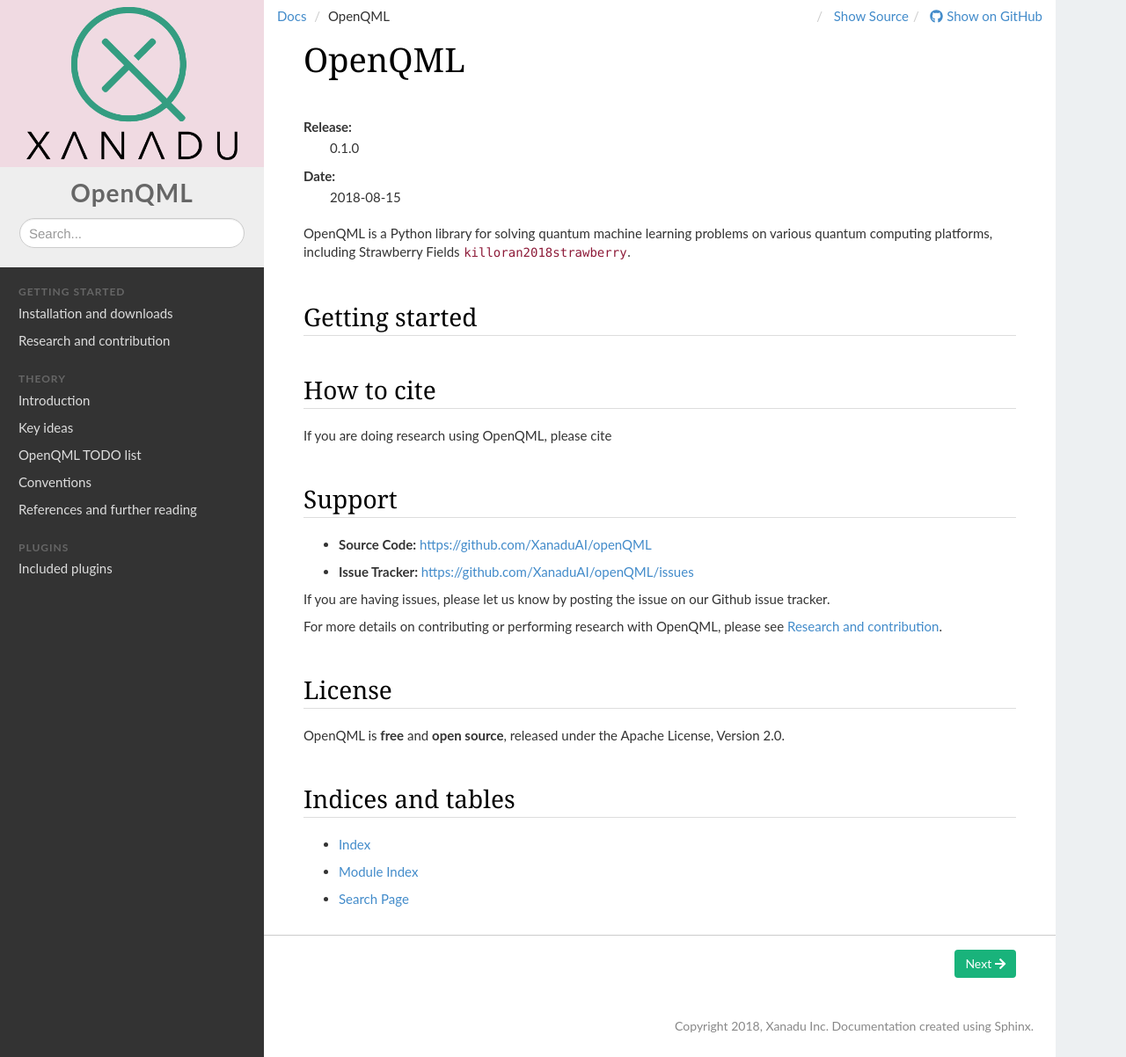
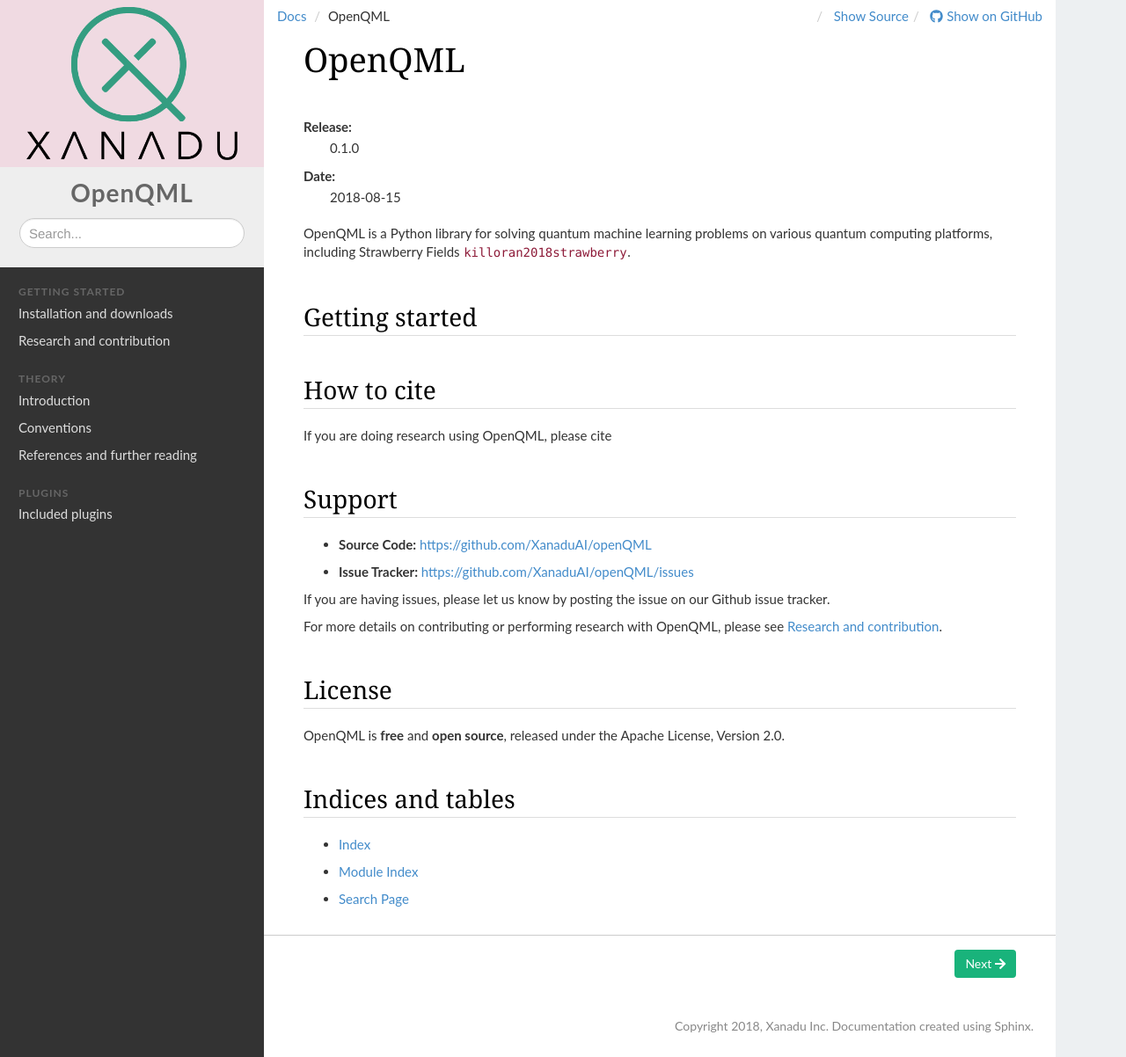
Before and after one commit to rizkyikiw42/pennylane, a Sphinx documentation site: the page built from doc/index.rst, in a window 1280 px wide and 1202 px high. Shown: the whole window at 88% size. Built offline with Sphinx 7.4.7, drawn with Linux system fonts in a browser that asks for light colours; nearby versions of some CDN libraries; cross-references to code outside the pages are shown as plain code; part of the change alters nothing that is shown.

Commit message:
fixing sidebar

```diff
--- a/doc/TODO.rst
+++ /dev/null
@@ -1,262 +0,0 @@
-OpenQML TODO list
-=================
-
-
-Basic idea
-----------
-
-Given a quantum computing backend (simulator or actual hardware) via a plugin,
-the library takes an optimization problem consisting of a quantum circuit template :math:`f(\theta_i)`
-where :math:`\theta_i` is a vector of optimization parameters, some inputs :math:`x_i` and possibly some outputs :math:`y_i`,
-a cost/error function based on the output of the circuit, e.g.
-
-.. math::
-  C(\theta_i) = \sum_i |\tr(f(\theta_i)(x_i) Y_i) -y_i|^2
-
-and possibly a penalty function. It then trains the circuit by optimizing the thetas to minimize C.
-The inputs :math:`x_i` could be initial state preparation procedures, or just arbitrary gate parameters.
-The inputs can contain noise, and when using a hardware backend, expectation values :math:`Y_i` are estimated
-by averaging a fixed number of measurements, so there's statistical noise in the result.
-
-The trained circuit is tested (or used) with another sample of :math:`x_i` and :math:`y_i`.
-Both training and testing steps rely on having a quantum circuit black box at hand.
-The thetas are continuous variables, typically rotation angles or in the CV case, unconstrained real numbers.
-
-
-Variational Circuit
--------------------
-
-The variational circuit :math:`U(\theta) = U_1,...,U_D` prepares a state :math:`|\psi(\theta)\rangle =  U(\theta) |0\rangle`. There are three modes in which we can run the circuit:
-
-1. Prepare and sample from :math:`|\psi(\theta)\rangle`. Sampling means to perform a projective measurement in some basis, for example the computational or Fock basis.
-
-2. Prepare the state :math:`|\psi(\theta)\rangle` and estimate the expectation value :math:`\langle \psi(\theta)| O |\psi(\theta)\rangle` of an operator :math:`O`. The estimation can be analytical (classical simulations), or by taking the average of multiple measurements (quantum hardware).
-
-3. Use a ''derivative circuit'' to prepare the state :math:`\partial_{\mu} U(\theta) |0\rangle` with :math:`\mu \in \theta` and estimate the derivative of the expectation of :math:`O`:
-
-.. math::
-
-	\partial_{\mu}\langle \psi(\theta)| O |\psi(\theta)\rangle =  -2 \sum_k \sum_l a_k g_l Im[\langle 0 | U_1..A_k..U_D O_l U_1...U_D |0 \rangle ]
-
-where we have :math:`O = \sum_l g_l O_l` and :math:`\partial_{\mu} U(\mu) = \sum_k a_k A_k`. This incorporates the two cases currently mentioned in the literature:
-
-* UNITARIES FROM GENERATORS: If :math:`U(\mu) = e^{i \mu G}`, we decompose :math:`G = \sum_k a_k P_k` where the :math:`P_k` are unitary, then :math:`U_k = P_k U(\mu)`.
-* GATE DERIVATIVES AS LINEAR COMBINATIONS OF UNITARIES: We can often decompose :math:`\partial_{\mu} U(\mu) = \sum_k a_k A_k(\mu)`, where the :math`U_k(\mu)` are parametrized unitary gates that are part of the elementary gate set of the quantum device.
-
-
-The circuit can also depend on some inputs :math:`(x_1,...,x_N)` of which we do not have to take derivatives, but which can nonetheless change between two calls of the circuit.
-
-.. note::
-
-	How do we deal with batch inputs, i.e. if we need the circuit with the same parameters to be executed for batches of inputs :math:`(x_1,...,x_N), (z_1,...,z_N)...`?
-
-.. note::
-
-	The parameter update for a set of parameters can be parallelised on classical architectures, in other words, updating one parameter is independent of the other updates.
-
-
-
-Gradient
---------
-
-The optimization algorithm is a gradient-based one, and it should probably be able to handle noisy data.
-
-* stochastic gradient descent
-
-The gradient can be computed in different ways:
-
-1. user giving us a :math:`\nabla_{\theta_i} f` black box in addition to :math:`f`
-2. automatically using numerical differentiation based on :math:`f` evaluations only, `<https://pypi.org/project/Numdifftools/>`_
-3. automatically using the analytic method from above, i.e. given a circuit :math:`f` construct a circuit for :math:`\nabla_{\theta_i} f`
-
-For (3) we need to know something about gates, each plugin may have its own set.
-
-Do we need Hessians as well at some point in the future? AD methods can handle them too.
-
-
-Circuit gradient
-----------------
-
-Assume we have a gate :math:`U` belonging to a one-parameter unitary group generated by :math:`G`:
-
-.. math:: U_\theta = \exp(-i \theta G).
-
-:math:`U` and :math:`G` commute, and thus
-
-.. math::
-   \pde{\theta} \Ad_{U_\theta} \rho = \pde{\theta} (U_\theta \rho U_\theta^\dagger) = -i [G, U_\theta \rho U_\theta^\dagger] = -i \ad_G \Ad_{U_\theta} \rho = -i \Ad_{U_\theta} \ad_G \rho.
-
-Assume now we have a propagator :math:`U`, and the initial state of the system is :math:`\rho`.
-The expectation values of various observables are obtained as
-
-.. math::
-   \expect{x_i}_U = \tr((\Ad_{U}\rho) x_i)
-   = \tr(\rho \Ad_{U^\dagger}x_i).
-
-With :math:`U=B U_\theta A`, the gradient of the expectation value is given by
-
-.. math::
-   \pde{\theta} \expect{x_i}_{B U_\theta A} = \tr(x_i \Ad_B (\pde{\theta} \Ad_{U_\theta}) \Ad_A \rho)
-   = \tr(x_i \Ad_B (-i \ad_G) \Ad_{U_\theta A} \rho).
-
-
-Special case: single-qubit gates
-~~~~~~~~~~~~~~~~~~~~~~~~~~~~~~~~
-
-For single-qubit gates, generated by a linear combination of Pauli matrices :math:`G = \vec{a} \cdot \vec{\sigma}/2` where :math:`|\vec{a}|=1`,
-we obtain a closed form expression for the unitary gate :math:`W = U_{\pi/2} = \frac{1}{\sqrt{2}}(\I -2iG)`.
-This yields
-
-.. math::
-   \Ad_W \rho = W \rho W^\dagger
-   = \frac{1}{2}\left((\I-2iG)\rho(\I+2iG)\right)
-   = \frac{1}{2}\left(\rho -2i\ad_G \rho +4\Ad_G \rho\right)
-
-and thus we obtain the convenient formula
-
-.. math::
-   \frac{1}{2}(\Ad_W-\Ad_{W^\dagger}) = -i\ad_G.
-
-This enables us to compute the expectation value gradient as the average of two other expectation values,
-obtained using parameter-shifted versions of the gate :math:`U_\theta`:
-
-.. math::
-   \pde{\theta} \expect{x_i}_{B U_\theta A}
-   = \tr(x_i \Ad_B (-i \ad_G) \Ad_{U_\theta A} \rho).
-   = \frac{1}{2} \tr(x_i \Ad_B (\Ad_W-\Ad_{W^\dagger}) \Ad_{U_\theta A} \rho).
-   = \frac{1}{2} \left(\expect{x_i}_{B U_{\theta+\pi/2} A}  -\expect{x_i}_{B U_{\theta-\pi/2} A}\right).
-
-By performing a measurement :math:`x_i` (e.g. experimentally) :math:`n` times and averaging the results,
-we obtain an unbiased estimator  :math:`\expect{x_i}_U^*`, for the expectation value :math:`\expect{x_i}_U`,
-with variance :math:`\sigma^2/n`, where :math:`\sigma^2` is the statistical variance of the measurement
-and depends on both the measurement and the state.
-We may then form an unbiased estimator :math:`\nabla_i^*` for the gradient components using the estimators
-for the two expectation values involved, with
-
-.. math::
-   \Var(\nabla_i^*) = \frac{1}{4}\left(\frac{\sigma_1^2}{n_1}+\frac{\sigma_2^2}{n_2} \right).
-
-
-This method for computing the gradient components cannot be applied in the CV case, because
-there is no analog to the :math:`W` gate.
-What about SU(n) (qudits)?
-Does the W gate require periodicity, i.e. that the one-parameter subgroup is isomorphic to U(1)?
-This is not true for most :math:`SU(n>2)` 1-param subgroups.
-
-
-
-Operator basis approach
-~~~~~~~~~~~~~~~~~~~~~~~
-
-Now, given an operator basis :math:`\{x_i\}_i`, we may expand the adjoint representation in it:
-
-.. math::
-   \Ad_A x_i &= A x_i A^\dagger = \tilde{A}_{ij} x_j,
-
-   \ad_G x_i &= [G, x_i] = \hat{G}_{ij} x_j.
-
-We have the properties :math:`\widetilde{A^\dagger} = (\tilde{A})^{-1}`
-and :math:`\widetilde{BA}_{ik} = \tilde{A}_{ij} \tilde{B}_{jk}`.
-Assume now we have a propagator :math:`B U_\theta A`.
-The expectation values are given by
-
-.. math::
-   \expect{x_i}
-   = \tr(\rho \Ad_{(B U_\theta A)^\dagger} x_i )
-   = (\tilde{B})^{-1}_{ij} (\tilde{U_\theta})^{-1}_{jl} (\tilde{A})^{-1}_{lm} \: \tr(\rho x_m)
-
-Their derivatives are given by
-
-.. math::
-   \pde{\theta} \expect{x_i}
-   &= \tr(\rho \Ad_{A^\dagger} \pde{\theta} \Ad_{U_\theta^\dagger} \Ad_{B^\dagger} x_i)
-   = i \tr(\rho \Ad_{A^\dagger} \ad_G \Ad_{U_\theta^\dagger} \Ad_{B^\dagger} x_i)
-   = i (\tilde{B})^{-1}_{ij} (\tilde{U_\theta})^{-1}_{jk} \hat{G}_{kl} (\tilde{A})^{-1}_{lm} \: \tr(\rho x_m)
-
-   &= (\tilde{B})^{-1}_{ij} \pde{\theta} (\tilde{U_\theta})^{-1}_{jl} (\tilde{A})^{-1}_{lm} \: \tr(\rho x_m)
-
-Consistency requires
-
-.. math::
-   \pde{\theta} (\tilde{U_\theta})^{-1}_{jl} = i (\tilde{U_\theta})^{-1}_{jk} \hat{G}_{kl}
-
-The nastiness with the inverses probably results from us not requiring the operator basis :math:`\{x_i\}_i` to be orthonormal.
-
-
-
-Optimization problems supported
--------------------------------
-
-* State fitting: No inputs, :math:`y_i` is a target quantum state, :math:`f(\theta_i)` should prepare a state maximally close to the target.
-  Note that this cannot be done (efficiently) with a hardware backend.
-* Generative model: No inputs, :math:`y_i` are measurement samples (for example expectation values of observables),
-  :math:`f(\theta_i)` should prepare a state that produces those samples with maximal likelihood.
-* Quantum classifier: :math:`x_i, y_i` are input and output samples, :math:`g(f(\theta_i))` should map the inputs to the outputs.
-  :math:`g` is a postprocessing function that maps the circuit state into the required output domain.
-
-
-Features
---------
-
-* We should be able to tell a plugin to build the given circuit, composed of gates in its library with given parameters, and then
-  estimate the :math:`\expect{Y_i}` expectation values to a given accuracy, or using a given number of repeats.
-* How do we propose a circuit template, or is the user responsible for it? Maybe each plugin should come with a few default templates.
-* If the backend/plugin is responsible for both the gates and the circuit template, maybe the only reason we need to know about them
-  is to build the gradient circuit? Otherwise it could just be a black box :math:`f(\theta_i, x_i)` for us.
-* Gradient circuit probably requires that the plugins can communicate to us their gate library, in (gate, generator) pairs.
-  Alternatively, if the gate derivative can be computed by shifting the parameter, (gate, derivative_par_shift) pairs.
-* Should the plugins build and store a circuit graph with explicit parameter dependencies (the Tensorflow approach)
-  and evaluate it with different parameter values, or rebuild the circuit anew each time the parameters change?
-* Automatic differentiation of classical input/output/parameter transformation functions: use Tensorflow?
-
-
-Misc. ideas
------------
-
-* The above approach assumes a fixed circuit/black box with continuous parameters.
-  Maybe we could try to optimize the circuit template too, using discrete optimization methods?
-* What about using a quantum device to train a classical model, and use/test it in classical hardware?
-
-
-Data-flow graph
----------------
-
-Much like in TensorFlow or other graph-based automatic differentiation frameworks,
-we may model our computational system using a directed acyclic graph (DAG).
-In our case
-
-* The edges represent classical variables (scalar or vector) and the nodes represent functions transforming inputs to outputs.
-* The nodes can be either classical (classical neural nets, transformation functions) or
-  quantum (quantum circuits with classical inputs (gate parameters, initializations) and outputs (measurement results, expectation values)).
-
-  * The graph can be coarse-grained by grouping nodes together into a single node.
-    A node that contains any quantum information processing becomes a quantum node.
-  * We may normally assume that classical nodes are easy to compute, and quantum nodes are hard to compute unless
-    we have access to quantum hardware. OpenQML computes the classical nodes on its own, and relegates the quantum nodes to whatever plugin is in use.
-  * We have 3 special nodes, PAR and DATA (with only outgoing edges, representing input) and OUT (with only incoming edges, representing output).
-
-* In this model, the edges are always classical. Quantum information never enters or leaves a node.
-  In principle the model could be extended to handle quantum edges as well,
-  in which case we could zoom into a quantum node, revealing e.g. a quantum circuit with quantum wires in it.
-  This would result in a superset of the quantum circuit notation.
-
-* The edges could maybe be divided into two types, data (D) and optimization parameters/weights (P).
-  We now have the following basic rules:
-
-  * Data only comes from data: D output requires a D input (exception: DATA node)
-  * Parameters are not affected by data: P output requires that P is the only input type (exception: PAR node)
-  * The only sink (node that returns nothing) is OUT
-  * The only sources (nodes that take no inputs) are DATA and PAR
-
-* This leaves us with the following intermediate node types:
-
-  * D -> D: data transformation
-  * P -> P: parameter transformation
-  * D,P -> D: parametrized data processing
-
-* If we relax the "don't mix parameters and data" rule, we could have D,P -> D,P nodes as well.
-* As a special case we have a linear graph which can represent e.g. layered neural nets or classical/quantum sandwich structures.
-
-
-We may use standard AD methods to compute the gradients of classical nodes, and implement our own system
-for computing the gradients of the quantum nodes by sending the plugin a modified quantum circuit to execute.
--- a/doc/index.rst
+++ b/doc/index.rst
@@ -48,7 +48,6 @@ OpenQML is **free** and **open source**, released under the Apache License, Vers
    :hidden:
 
    introduction
-   TODO
    conventions
    references
 
--- a/doc/introduction.rst
+++ b/doc/introduction.rst
@@ -16,7 +16,7 @@ Main features of OpenQML:
 - *Device independent*: the same quantum circuit model can be **run on different backends**
 
 Key ideas
-=============
+---------
 
 The main principle underlying OpenQML is to make the interface between the quantum and classical worlds seamless. Wherever possible, the quantum and classical components of a hybrid machine learning model should coexist on the same conceptual level, as computational **devices** which we program to evaluate mathematical functions.
 
@@ -75,7 +75,7 @@ Since quantum functions may be intractable to compute on classical computers, we
 
 In other words, we can use the same quantum computation device to compute quantum functions and also **gradients of quantum functions**. This is accomplished with minor assistance of a classical coprocessor, which performs the summation.
 
-
+.. note:: In situations where no formula for quantum gradients is known, OpenQML supports approximate gradient estimation using the finite-differences method.
 
 Quantum nodes
 -------------
@@ -93,7 +93,7 @@ To perform a computation that includes both classical and quantum computing devi
 
 :html:`<br>`
 
-This leads us to the idea of a quantum node: a basic computational unit -- performed by a quantum circuit -- which evaluates a quantum function. Classical data is input to the quantum circuit through the gate parameters of the circuit; classical data is extracted by evaluating expectation values of measurement results.
+This leads us to the idea of a quantum node: a basic computational unit -- performed by a quantum circuit -- which evaluates a quantum function. Classical data is input to the quantum circuit through the gate parameters of the circuit; classical data is extracted by evaluating expectation values of measurement results. **Quantum information never enters or leaves a node**.
 
 Hybrid computational graphs
 ---------------------------
```
